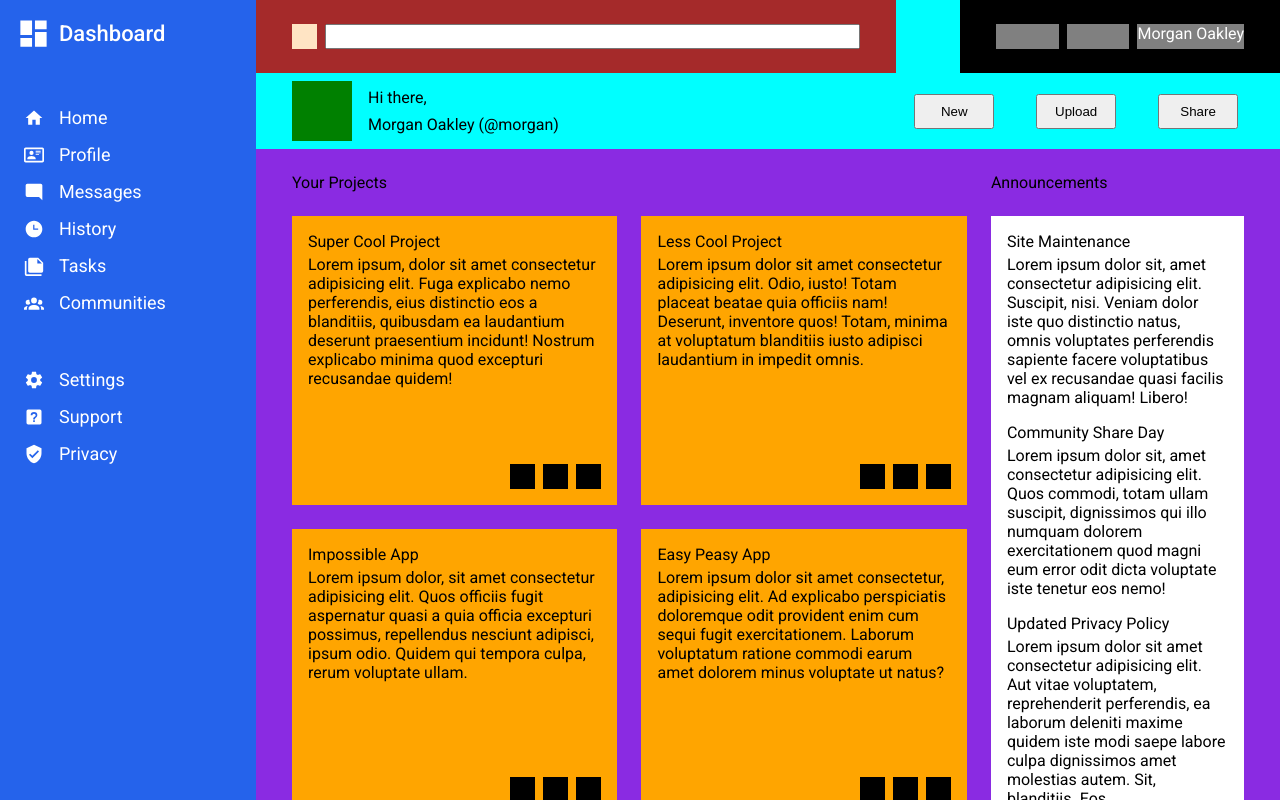
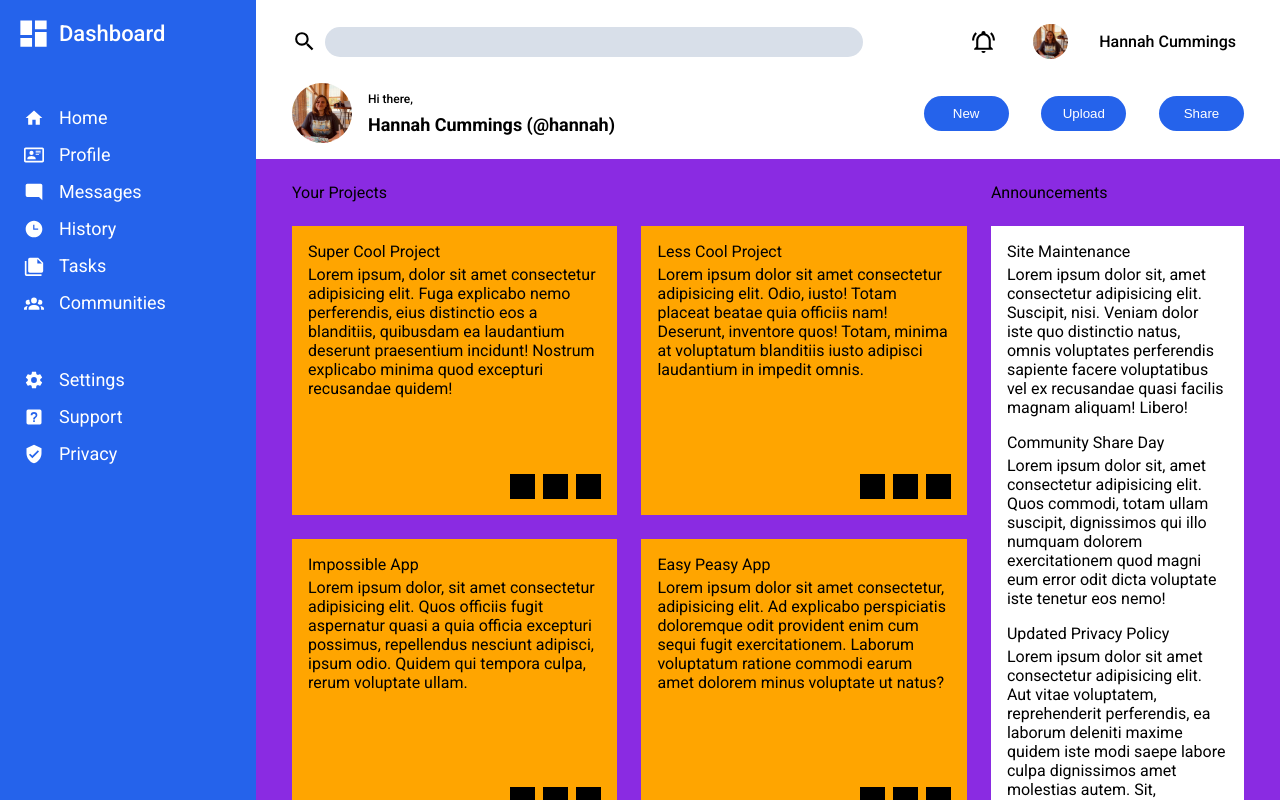
Before and after one commit to hnnhcmmngs/admin-dashboard, a plain HTML site: page index.html in a window 1280 px wide. Drawn offline with Linux system fonts and the light colour scheme.

Commit message:
Add styling to header
Before, only the structure was in place for the header. Now, it has
been styled. Styling includes modifying background colors, adding
images and icons, increasing spacing, and changing border radii of
elements.

```diff
--- a/css/styles.css
+++ b/css/styles.css
@@ -6,6 +6,7 @@
     padding: 0;
     height: 100%;
     --main-color: #2563eb;
+    --background-color: #d8dfe9;
 }
 
 body {
@@ -79,7 +80,7 @@ img {
 }
 
 .header {
-    background-color: aqua;
+    background-color: white;
     display: grid;
     grid-template-columns: 1fr;
     justify-content: stretch;
@@ -88,81 +89,111 @@ img {
 .header>.first-row {
     display: grid;
     grid-template-columns: 2fr 1fr;
-    gap: 64px;
+    gap: 96px;
+    padding: 24px 36px 8px 36px;
 }
 
 .header>.first-row>.search {
-    background-color: brown;
     display: flex;
-    padding: 24px 36px;
     align-items: center;
     gap: 8px;
 }
 
-.header>.first-row>.search>div {
+.header>.first-row>.search>img {
     width: 25px;
     height: 25px;
-    background-color: bisque;
+    filter: brightness(0) saturate(100%);
 }
 
 .header>.first-row>.account {
-    background-color: black;
     display: grid;
     grid-template-columns: 1fr 1fr max-content;
     color: white;
-    padding: 24px 36px;
-    gap: 8px;
+    gap: 16px;
+    align-items: center;
+    justify-items: center;
+}
+
+.header>.first-row>.account>img:first-child {
+    filter: brightness(0) saturate(100%);
+    width: 25px;
+    height: 25px;
+}
+
+.header>.first-row>.account>img:nth-child(2) {
+    filter: none;
+    width: 35px;
+    height: 35px;
+    border-radius: 50%;
 }
 
 .header>.first-row>.account>div {
-    background-color: gray;
+    color: black;
+    font-weight: 500;
+    padding: 8px;
 }
 
 .header input {
-    height: 25px;
+    appearance: none;
+    height: 30px;
     flex: 1;
+    border: none;
+    border-radius: 15px;
+    background-color: var(--background-color);
+    padding: 8px 12px;
 }
 
 .header>.second-row {
     display: grid;
     grid-template-columns: 16fr 9fr;
-    gap: 8px;
+    gap: 16px;
     height: min-content;
+    padding: 16px 36px;
 }
 
 .header>.second-row>.account {
     display: grid;
     grid-template-columns: min-content 1fr;
-    padding: 8px 36px;
     align-items: center;
     column-gap: 16px;
     row-gap: 8px;
 }
 
-.header>.second-row>.account>div:first-child {
+.header>.second-row>.account>img:first-child {
     width: 60px;
     height: 60px;
-    background-color: green;
+    filter: none;
+    border-radius: 50%;
     grid-row: 1 / 3;
 }
 
-.header>.second-row>.account>div:nth-child(2) {
+.header>.second-row>.account>*:nth-child(2) {
     align-self: end;
+    font-size: 12px;
+    font-weight: 500;
 }
 
-.header>.second-row>.account>div:last-child {
+.header>.second-row>.account>*:last-child {
     align-self: start;
+    font-size: 18px;
+    font-weight: 600;
 }
 
 .header>.second-row>.buttons {
     display: grid;
     grid-template-columns: repeat(3, 1fr);
     align-items: center;
+    justify-items: end;
+    gap: 16px;
 }
 
 .header button {
-    width: 80px;
+    width: 85px;
     height: 35px;
+    border: none;
+    background-color: var(--main-color);
+    border-radius: 18px;
+    color: white;
 }
 
 .dashboard {
--- a/index.html
+++ b/index.html
@@ -39,20 +39,20 @@
         <div class="header">
             <div class="first-row">
                 <div class="search">
-                    <div></div>
-                    <input type="search">
+                    <img src="./img/search.svg" alt="Search">
+                    <input type="search" name="search" id="search">
                 </div>
                 <div class="account">
-                    <div></div>
-                    <div></div>
-                    <div>Morgan Oakley</div>
+                    <img src="./img/notifications.svg" alt="Notifications">
+                    <img src="./img/hannah.JPG" alt="Profile picture">
+                    <div>Hannah Cummings</div>
                 </div>
             </div>
             <div class="second-row">
                 <div class="account">
-                    <div></div>
+                    <img src="./img/hannah.JPG" alt="">
                     <div>Hi there,</div>
-                    <div>Morgan Oakley (@morgan)</div>
+                    <div>Hannah Cummings (@hannah)</div>
                 </div>
                 <div class="buttons">
                     <button>New</button>
```
Also changed, not shown: img/hannah.JPG (added), img/notifications.svg (added), img/search.svg (added).
